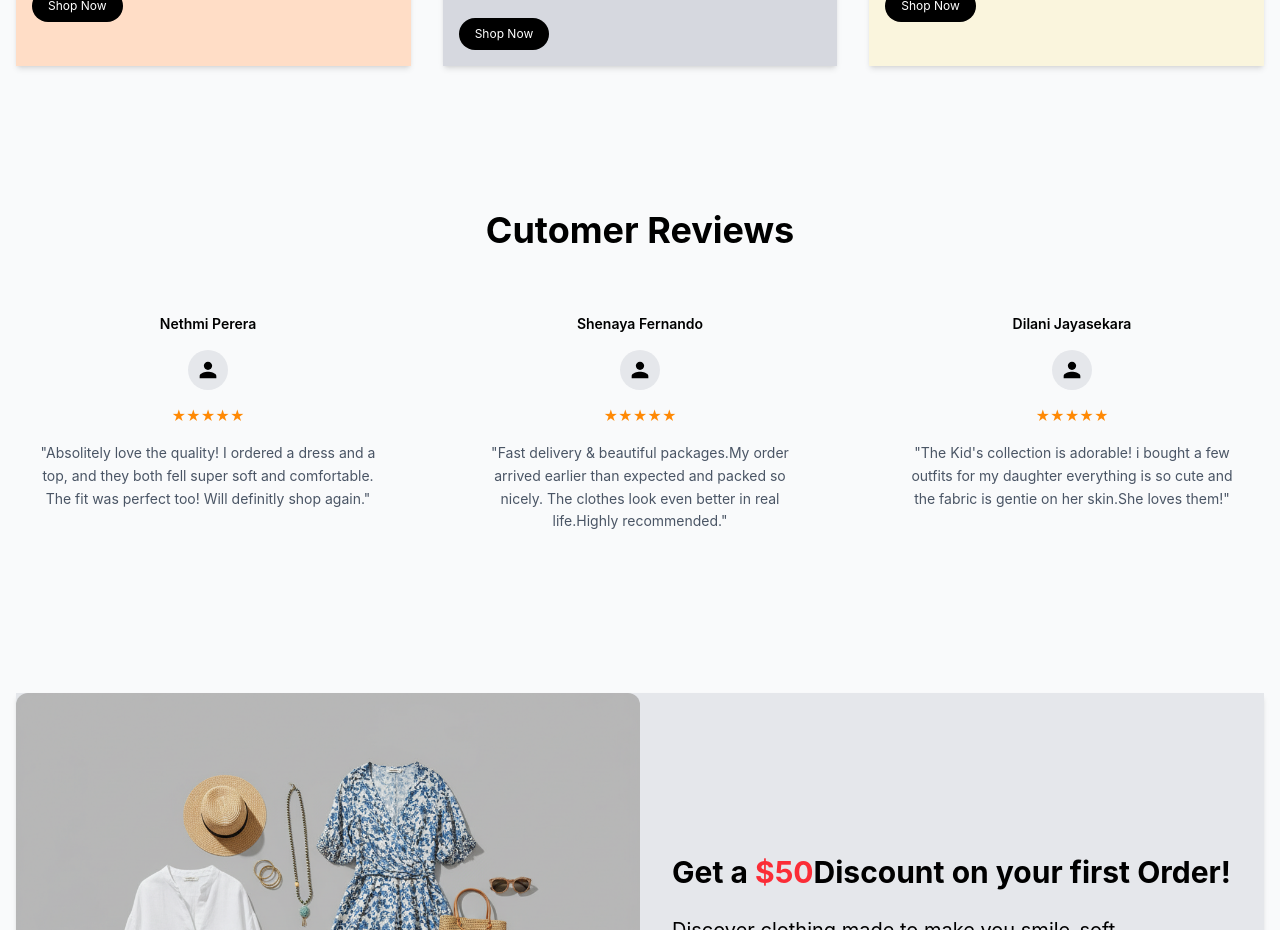
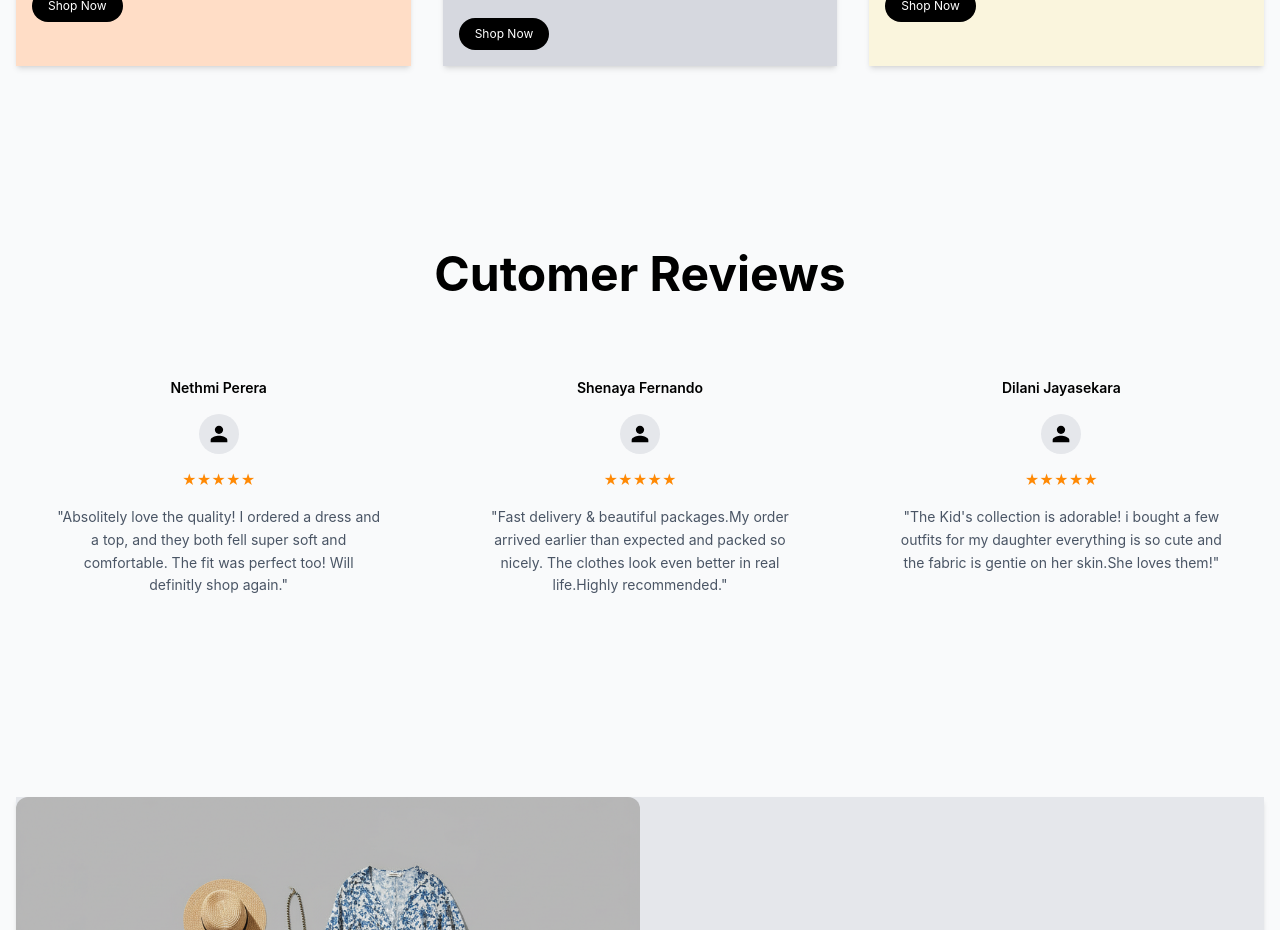
Before and after one commit to supunyasanthaofficial/Cotton, a React (Vite) app: page / in a window 1280 px wide. Shown: the part 4900-5830 px from the top of the page. Built offline with nearby package versions, Linux system fonts and the light colour scheme.

Commit message:
change the customer reviews section font size.

```diff
--- a/src/pages/Home.jsx
+++ b/src/pages/Home.jsx
@@ -244,8 +244,8 @@ const Home = () => {
           <TrendingProducts />
         </div>
       </section>
-      <section className="max-w-7xl mx-auto px-4 py-20">
-        <h2 className="text-center text-4xl font-bold mb-16">
+      <section className="max-w-8xl mx-auto px-8 py-30">
+        <h2 className="text-center text-5xl font-bold mb-20">
           Cutomer Reviews
         </h2>
         <div className="grid grid-cols-1 md:grid-cols-3 gap-12 relative">
```
